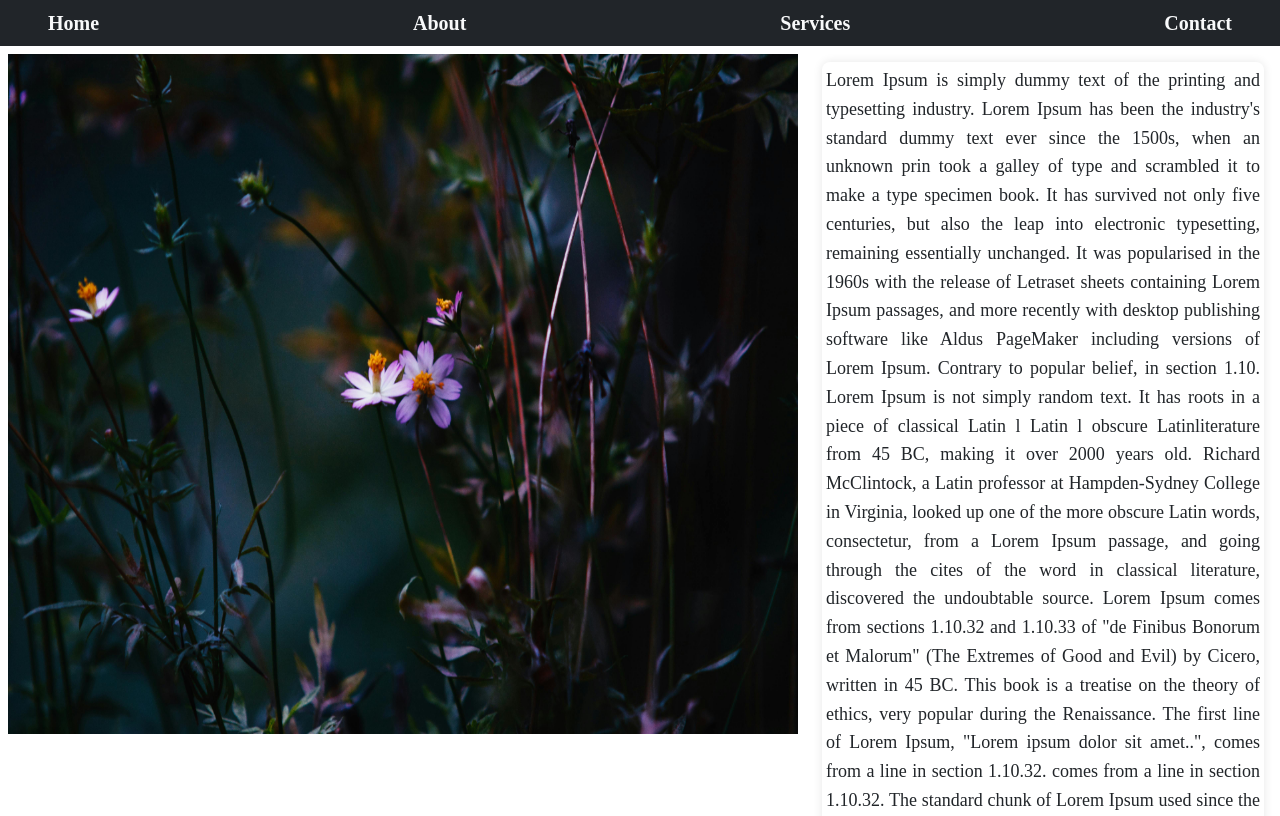
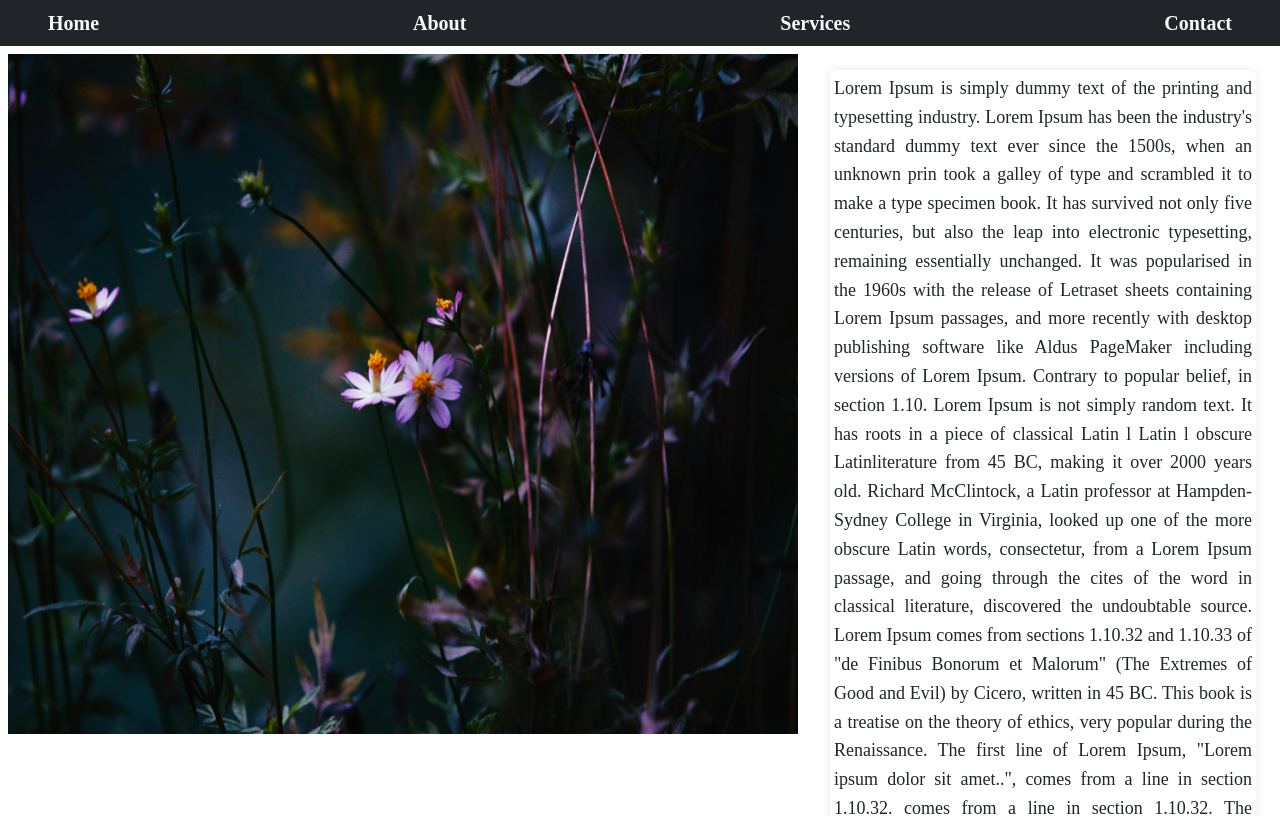
Before and after one commit to Vashu2201/new_repo, a React (Create React App) app in the folder newproject/: page / in a window 1280 px wide. Shown: the top 816 px of the page. Built offline with nearby package versions, Linux system fonts and the light colour scheme; a web font is replaced by a local one.

Commit message:
Update HomePage.js

```diff
--- a/newproject/src/components/HomePage.js
+++ b/newproject/src/components/HomePage.js
@@ -7,7 +7,7 @@ const HomePage = () => {
                     <img style={{width: '790px', height: '680px'}}  src="/hello.jpg" alt="heart" />
                 </div>
                 <div className="m-2">
-                    <p className="lorem-ipsum m-2" style={{margin: '4px'}}>
+                    <p className="lorem-ipsum m-3" style={{margin: '4px'}}>
                         Lorem Ipsum is simply dummy text of the printing and typesetting industry. Lorem Ipsum has been the industry's standard dummy text ever since the 1500s, when an unknown prin took a galley of type and scrambled it to make a type specimen book. It has survived not only five centuries, but also the leap into electronic typesetting, remaining essentially unchanged. It was popularised in the 1960s with the release of Letraset sheets containing Lorem Ipsum passages, and more recently with desktop publishing software like Aldus PageMaker including versions of Lorem Ipsum. Contrary to popular belief, in section 1.10.
                         Lorem Ipsum is not simply random text. It has roots in a piece of classical Latin l Latin l obscure Latinliterature from 45 BC, making it over 2000 years old. Richard McClintock, a Latin professor at Hampden-Sydney College in Virginia, looked up one of the more obscure Latin words, consectetur, from a Lorem Ipsum passage, and going through the cites of the word in classical literature, discovered the undoubtable source. Lorem Ipsum comes from sections 1.10.32 and 1.10.33 of "de Finibus Bonorum et Malorum" (The Extremes of Good and Evil) by Cicero, written in 45 BC. This book is a treatise on the theory of ethics, very popular during the Renaissance. The first line of Lorem Ipsum, "Lorem ipsum dolor sit amet..", comes from a line in section 1.10.32. comes from a line in section 1.10.32.
                         The standard chunk of Lorem Ipsum used since the 1500s is reproduced below for those interested. Sections 1.10.32 and 1.10.33 from "de Finibus Bonorum et Malorum" by Cicero are also reproduced in their exact original form, accompanied by English versions from the 1914 translation by H. Rackham.PageMaker including versions of including versions of
```
